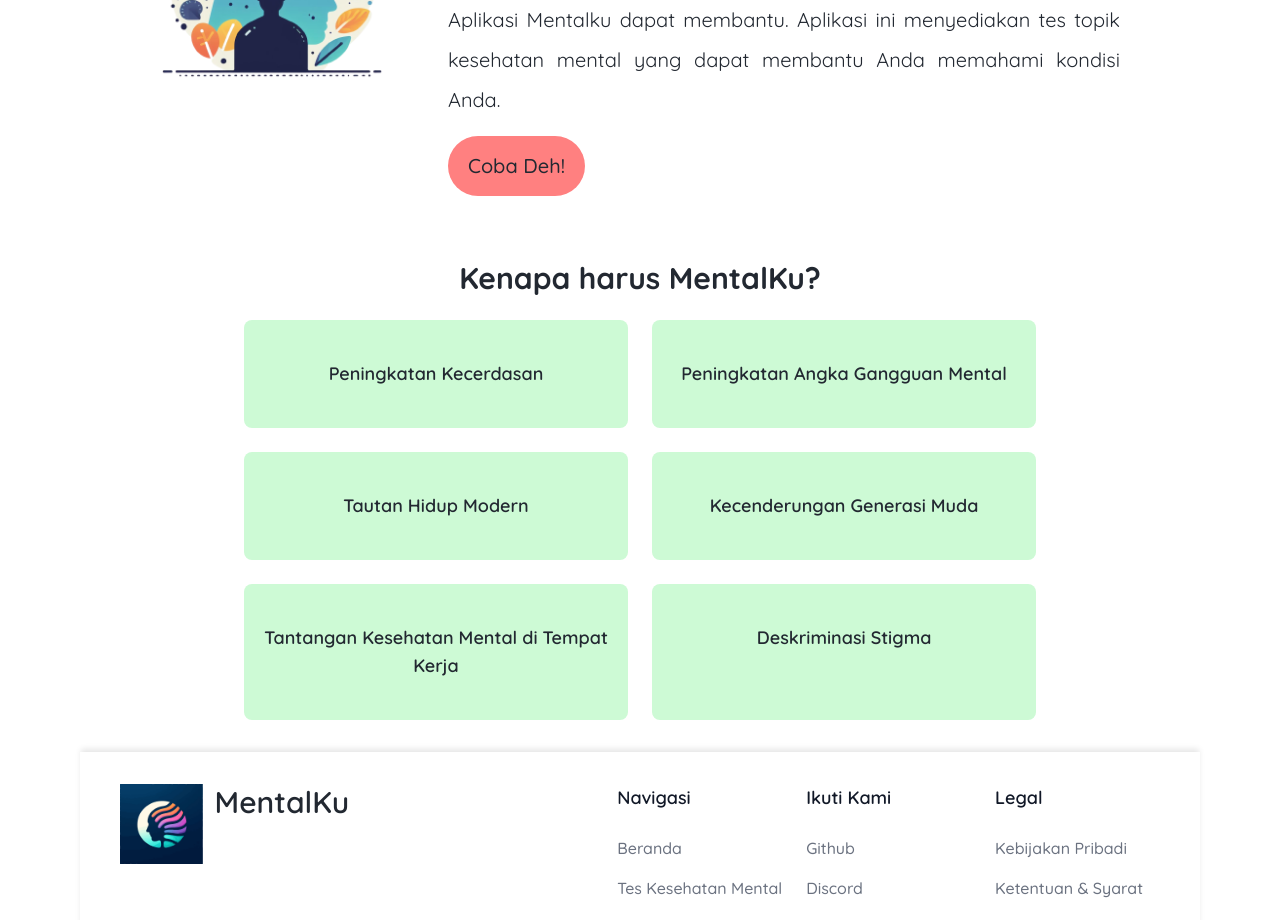
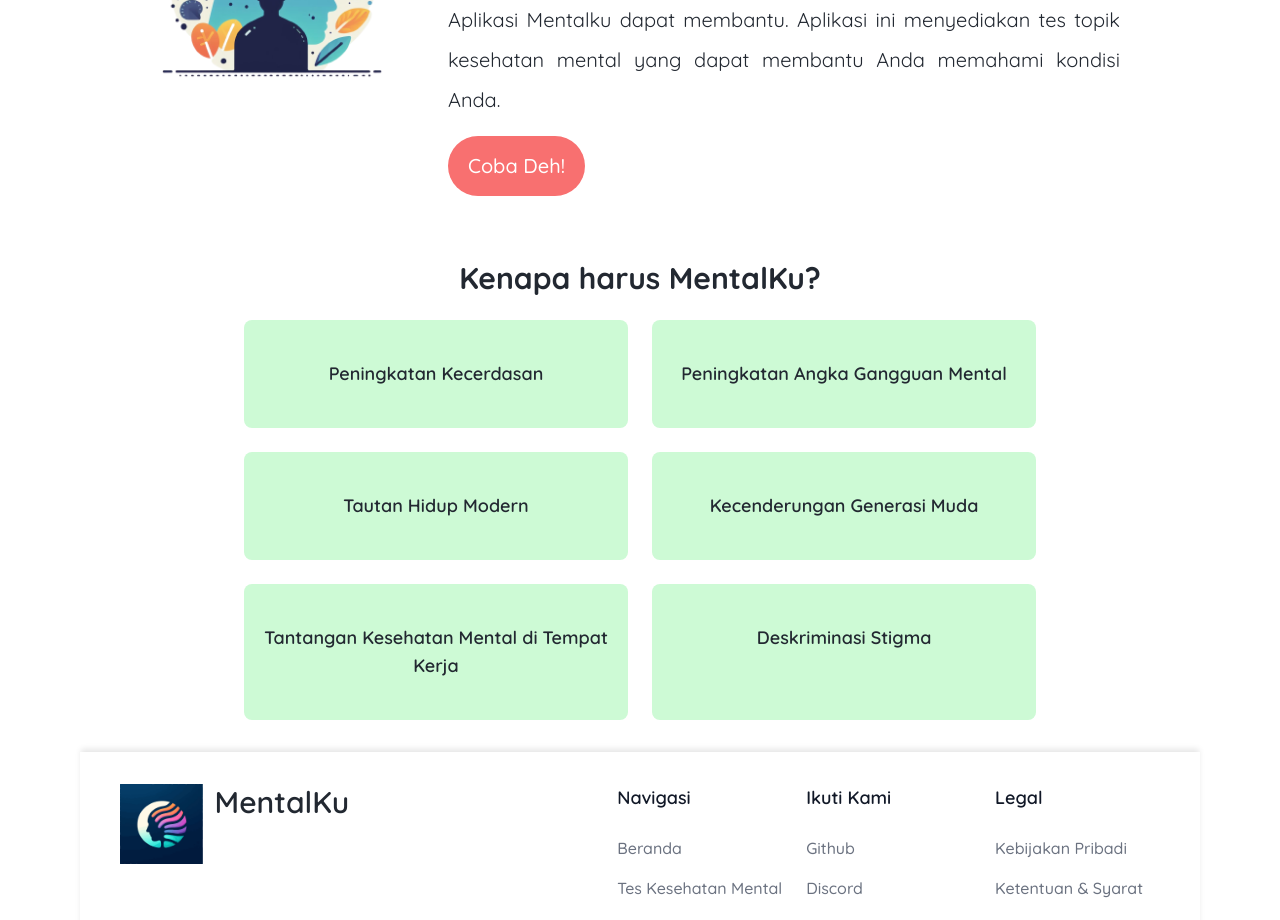
Before and after one commit to dzikryalfian14/MentalKu, a React (Vite) app: page / in a window 1280 px wide. Shown: the part 780-1700 px from the top of the page. Built offline with nearby package versions, Linux system fonts and the light colour scheme.

Commit message:
adjust button

```diff
--- a/src/layout/ButtonTemplate.jsx
+++ b/src/layout/ButtonTemplate.jsx
@@ -3,7 +3,7 @@ import React from "react";
 const ButtonTemplate = (props) => {
   return (
     //if want to direct link to another page, add <Link>
-    <button className='inline-block px-5 py-4 text-lg font-medium lg:flex lg:text-xl hover:text-gray-600 bg-[#FF8080] hover:bg-[#ffa0a0] rounded-full' style={{ width: 'fit-content' }}>
+    <button className='inline-block px-5 py-4 text-lg font-medium lg:flex lg:text-xl text-white hover:text-gray-600 bg-[#f87070] hover:bg-[#ffa0a0] rounded-full' style={{ width: 'fit-content' }}>
         <p>{props.text}</p>
     </button>
   );
```
